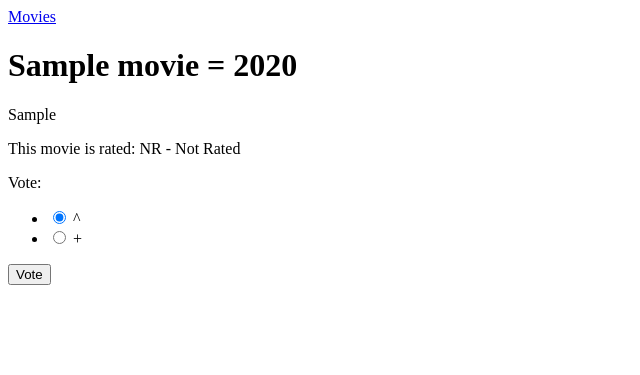
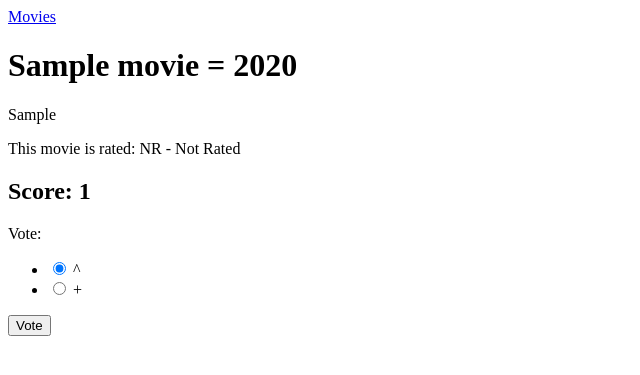
Before and after one commit to Timothy-py/Movie-APP, a Django app: page /movie/1 in a window 1280 px wide. Shown: the top 375 px of the page, without its empty margins (0-640 px from the left). Run offline with Django 3.2, Linux system fonts and the light colour scheme; a user stored in the database is signed in; tables that the repository leaves empty hold one stand-in row (values such as "Sample post").

Commit message:
updated the queryset object of movie detail view to make use of the newly created object in the movie manager | updated movie detail template to display the movie scores.

```diff
--- a/django/core/templates/core/movie_detail.html
+++ b/django/core/templates/core/movie_detail.html
@@ -16,6 +16,12 @@
     </div>
 
     <div>
+        <h2>
+            Score: {{object.score|default_if_none:"IBD"}}
+        </h2>
+    </div>
+
+    <div>
         {% if vote_form %}
             <form method="post" action="{{vote_form_url}}"> {% csrf_token %}
                 {{vote_form.as_p}}
--- a/django/core/views.py
+++ b/django/core/views.py
@@ -19,7 +19,7 @@ class MovieList(ListView):
 
 class MovieDetail(DetailView):
     queryset = (
-        Movie.objects.all_with_related_persons()
+        Movie.objects.all_with_related_persons_and_score()
     )
 
     def get_context_data(self, **kwargs):
```
